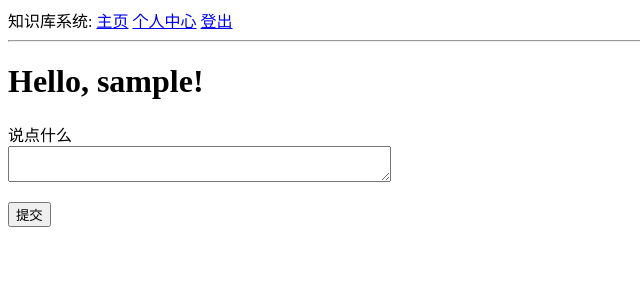
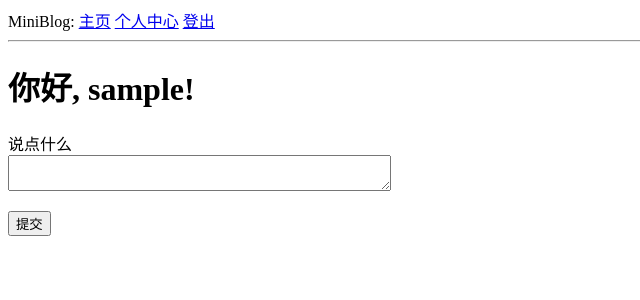
Before and after one commit to wuwayne/MiniBlog, a Flask app: page / in a window 1280 px wide. Shown: the top 300 px of the page, without its empty margins (0-640 px from the left). Run offline with Flask 2, Linux system fonts and the light colour scheme; the visitor is signed in with stand-in values (Sample User, id 1); data comes from the database, SQL or seed files in the repository; data that the repository does not hold is empty.

Commit message:
change to MiniBlog

```diff
--- a/app/templates/base.html
+++ b/app/templates/base.html
@@ -4,12 +4,12 @@
         {% if title%}
         <title>{{ title }}</title>
         {% else %}
-        <title>知识库系统</title>
+        <title>MiniBlog</title>
         {% endif %}
     </head>
     <body>
         <div>
-            知识库系统:
+            MiniBlog:
             <a href="{{ url_for('index') }}">主页</a>
             {% if current_user.is_anonymous %}
             <a href="{{ url_for('login') }}">登陆</a>
--- a/app/templates/index.html
+++ b/app/templates/index.html
@@ -1,7 +1,7 @@
 {% extends "base.html" %}
 
 {% block content %}
-    <h1>Hello, {{ current_user.username }}!</h1>
+    <h1>你好, {{ current_user.username }}!</h1>
     <form action="" method="post">
         {{ form.hidden_tag() }}
         <p>
--- a/init.py
+++ b/init.py
@@ -1,7 +1,6 @@
 import os
 import sys
 
-# import KBS
 
 def init_env(appname,migrate=True):
 	if os.name == 'nt':
```
Also changed, not shown: README.md, miniblog.py (renamed from KBS.py).
